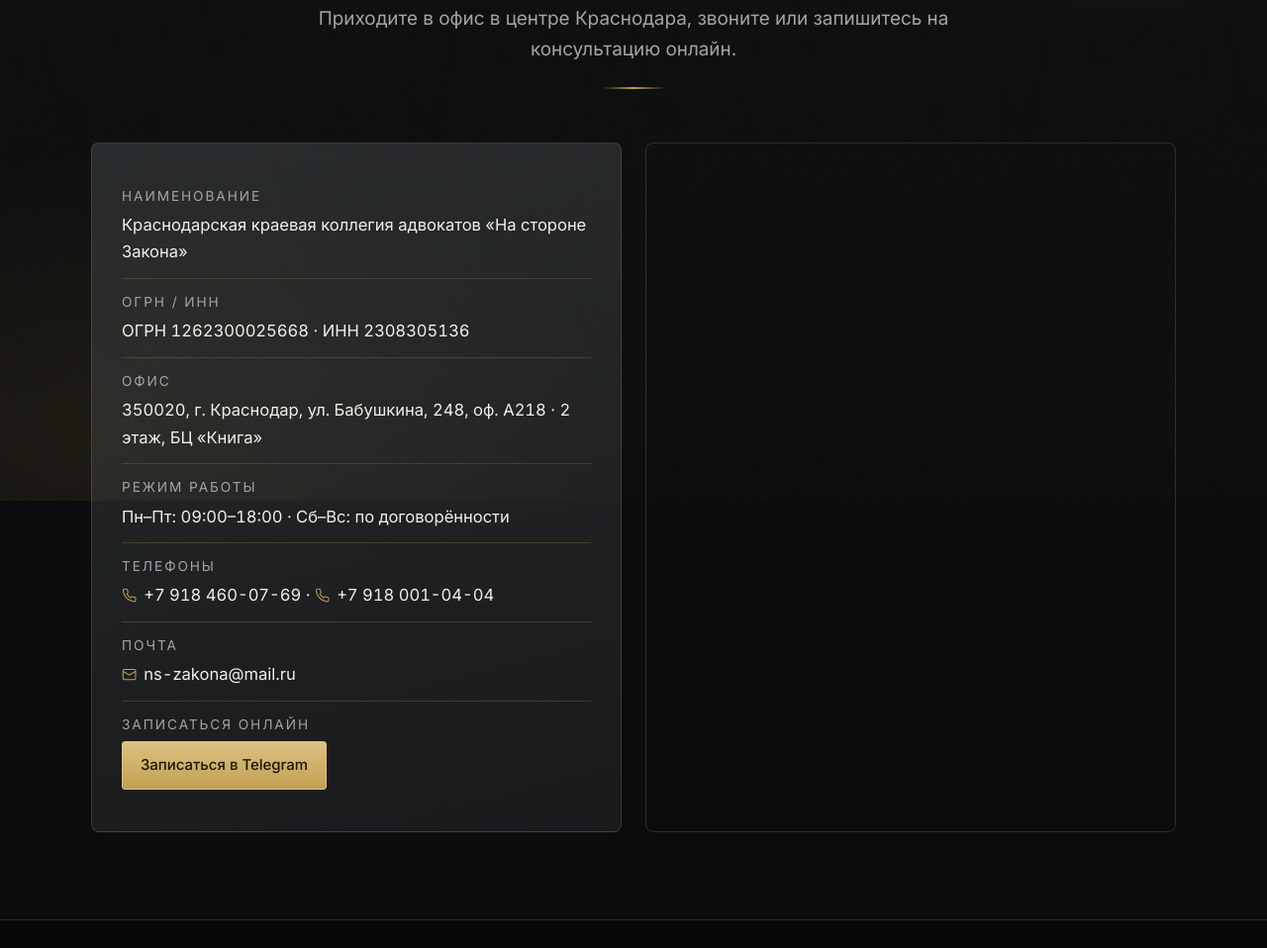
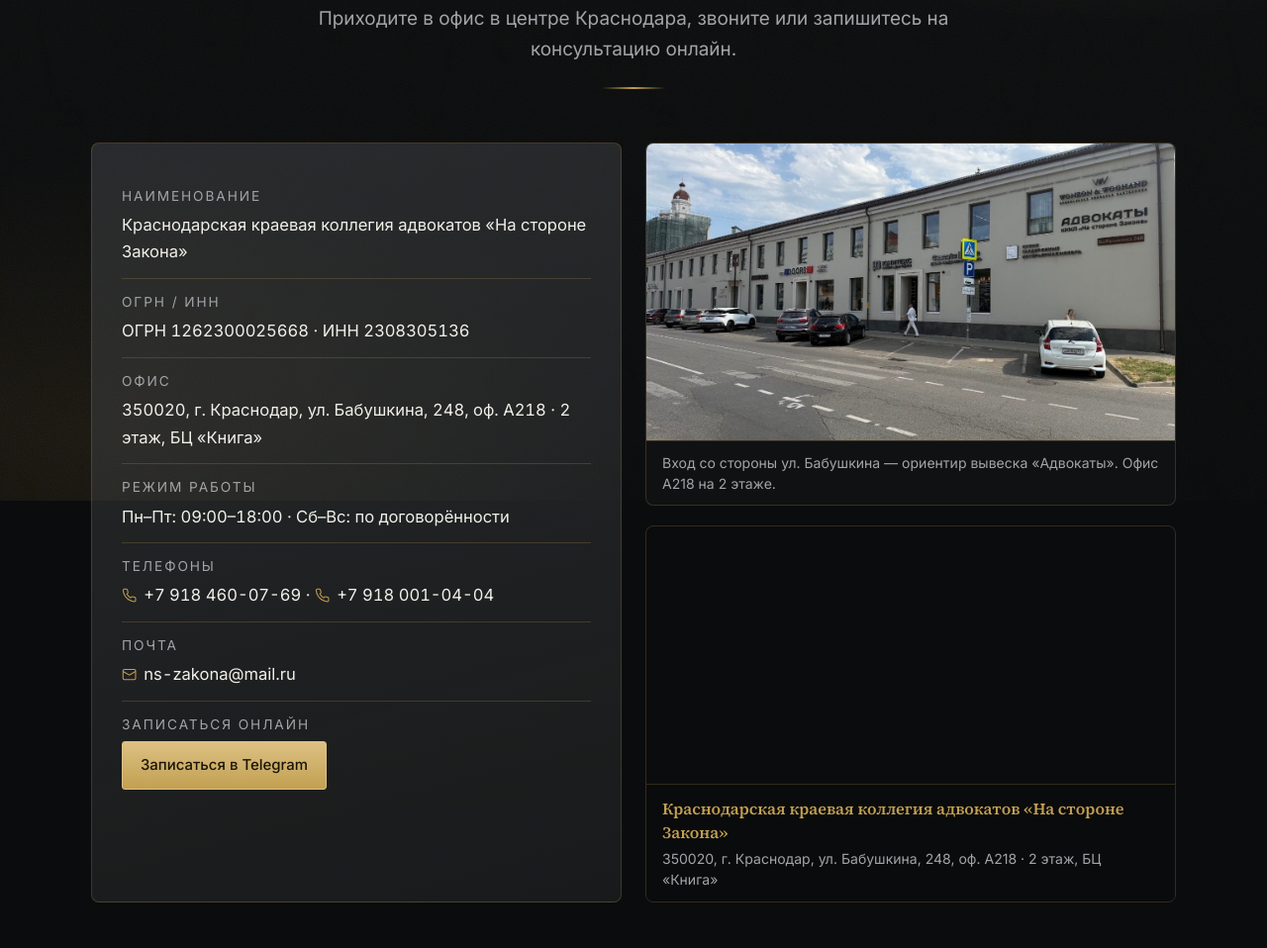
Before and after one commit to NoBodyyy-dev/na-storone-zakona, a plain HTML site: page client/kontakty.html in a window 1280 px wide. Shown: the part 294-1252 px from the top of the page at 99% size. Drawn offline with Linux system fonts and the light colour scheme.

Commit message:
Контакты: фото офиса над картой, наименование и офис под картой
Правый столбец делится на два блока: сверху фото фасада БЦ «Книга»
с вывеской коллегии (клик открывает лайтбокс), снизу карта с подписью —
полное наименование и адрес с офисом А218. Зум карты 17.

Co-Authored-By: Claude Opus 5 <noreply@anthropic.com>

```diff
--- a/client/kontakty.html
+++ b/client/kontakty.html
@@ -82,7 +82,18 @@
       <div class="row"><div class="k">Почта</div><div class="v"><a href="mailto:ns-zakona@mail.ru"><svg class="ci" viewBox="0 0 24 24" fill="none" stroke="currentColor" stroke-width="1.6" aria-hidden="true"><rect x="2" y="4" width="20" height="16" rx="2"/><path d="m22 7-10 6L2 7"/></svg>ns-zakona@mail.ru</a></div></div>
       <div class="row"><div class="k">Записаться онлайн</div><div class="v" style="display:flex;gap:10px;flex-wrap:wrap;margin-top:6px"><a class="book-btn tg" style="flex:none" href="https://t.me/ns_zakona_bot?start=booking" target="_blank" rel="noopener">Записаться в Telegram</a></div></div>
     </div>
-    <div class="map reveal"><iframe loading="lazy" src="https://yandex.ru/map-widget/v1/?mode=search&text=Краснодар%2C%20улица%20Бабушкина%2C%20248&z=16" allowfullscreen title="Карта — ул. Бабушкина, 248"></iframe></div>
+    <div class="addr-visual">
+      <figure class="office-photo reveal">
+        <button type="button" data-zoom="assets/office-building.jpg" aria-label="Здание БЦ «Книга» на улице Бабушкина, 248 — открыть фото целиком">
+          <img src="assets/office-building.jpg" alt="Бизнес-центр «Книга», ул. Бабушкина, 248 в Краснодаре — вывеска «Адвокаты ККА На стороне Закона» над входом в офис А218" width="1280" height="960" loading="lazy" />
+        </button>
+        <figcaption>Вход со стороны ул. Бабушкина — ориентир вывеска «Адвокаты». Офис А218 на 2 этаже.</figcaption>
+      </figure>
+      <div class="map reveal">
+        <iframe loading="lazy" src="https://yandex.ru/map-widget/v1/?mode=search&text=Краснодар%2C%20улица%20Бабушкина%2C%20248&z=17" allowfullscreen title="Карта — Краснодарская краевая коллегия адвокатов «На стороне Закона», ул. Бабушкина, 248, оф. А218"></iframe>
+        <p class="map-cap"><b>Краснодарская краевая коллегия адвокатов «На стороне Закона»</b>350020, г. Краснодар, ул. Бабушкина, 248, оф. А218 · 2 этаж, БЦ «Книга»</p>
+      </div>
+    </div>
   </div></div></section>
 
   <footer class="site-footer">
--- a/client/site.css
+++ b/client/site.css
@@ -396,6 +396,27 @@ h2 em,h1 em{color:var(--gold);font-style:normal}
 .map{border:1px solid var(--line);border-radius:8px;overflow:hidden;min-height:360px}
 .map iframe{width:100%;height:100%;min-height:360px;border:0;filter:grayscale(.3)}
 
+/* правый столбец контактов: сверху фото офиса, снизу карта */
+.addr-visual{display:grid;grid-template-rows:auto 1fr;gap:20px;align-content:start}
+.office-photo{margin:0;border:1px solid var(--line);border-radius:8px;overflow:hidden;
+  background:var(--ink-2)}
+.office-photo button{display:block;width:100%;padding:0;border:0;background:none;cursor:zoom-in;
+  appearance:none;line-height:0}
+/* height:auto обязателен — иначе атрибут height у img перебивает aspect-ratio */
+.office-photo img{display:block;width:100%;height:auto;aspect-ratio:16/9;object-fit:cover;
+  transition:transform .5s cubic-bezier(.2,.7,.2,1)}
+.office-photo button:hover img{transform:scale(1.03)}
+.office-photo figcaption{padding:11px 16px;border-top:1px solid var(--line);
+  font-size:.78rem;line-height:1.5;color:var(--muted)}
+/* подпись под картой: полное наименование и офис */
+.addr-visual .map{display:flex;flex-direction:column;min-height:320px}
+.addr-visual .map iframe{flex:1;min-height:260px}
+.map-cap{padding:12px 16px;border-top:1px solid var(--line);background:rgba(11,12,13,.6);
+  font-size:.78rem;line-height:1.5;color:var(--muted)}
+.map-cap b{display:block;margin-bottom:3px;font-family:var(--font-display);font-size:.9rem;
+  font-weight:600;color:var(--gold)}
+@media(prefers-reduced-motion:reduce){.office-photo button:hover img{transform:none}}
+
 /* ---- CTA band ---- */
 .cta-band{text-align:center}
 .cta-band h2{font-weight:600;font-size:2.1rem;margin-bottom:14px}
```
Also changed, not shown: client/assets/office-building.jpg (added).
